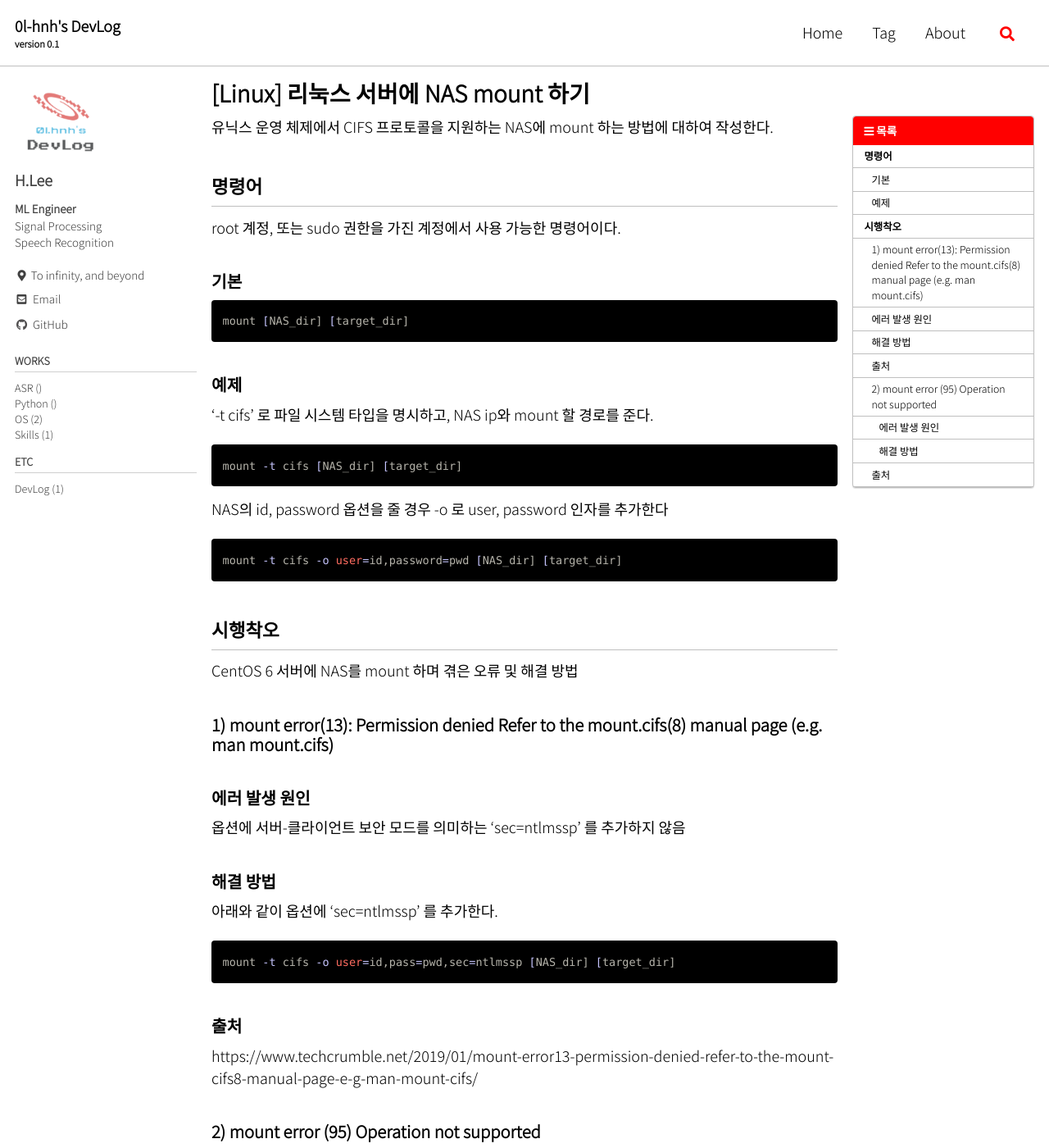
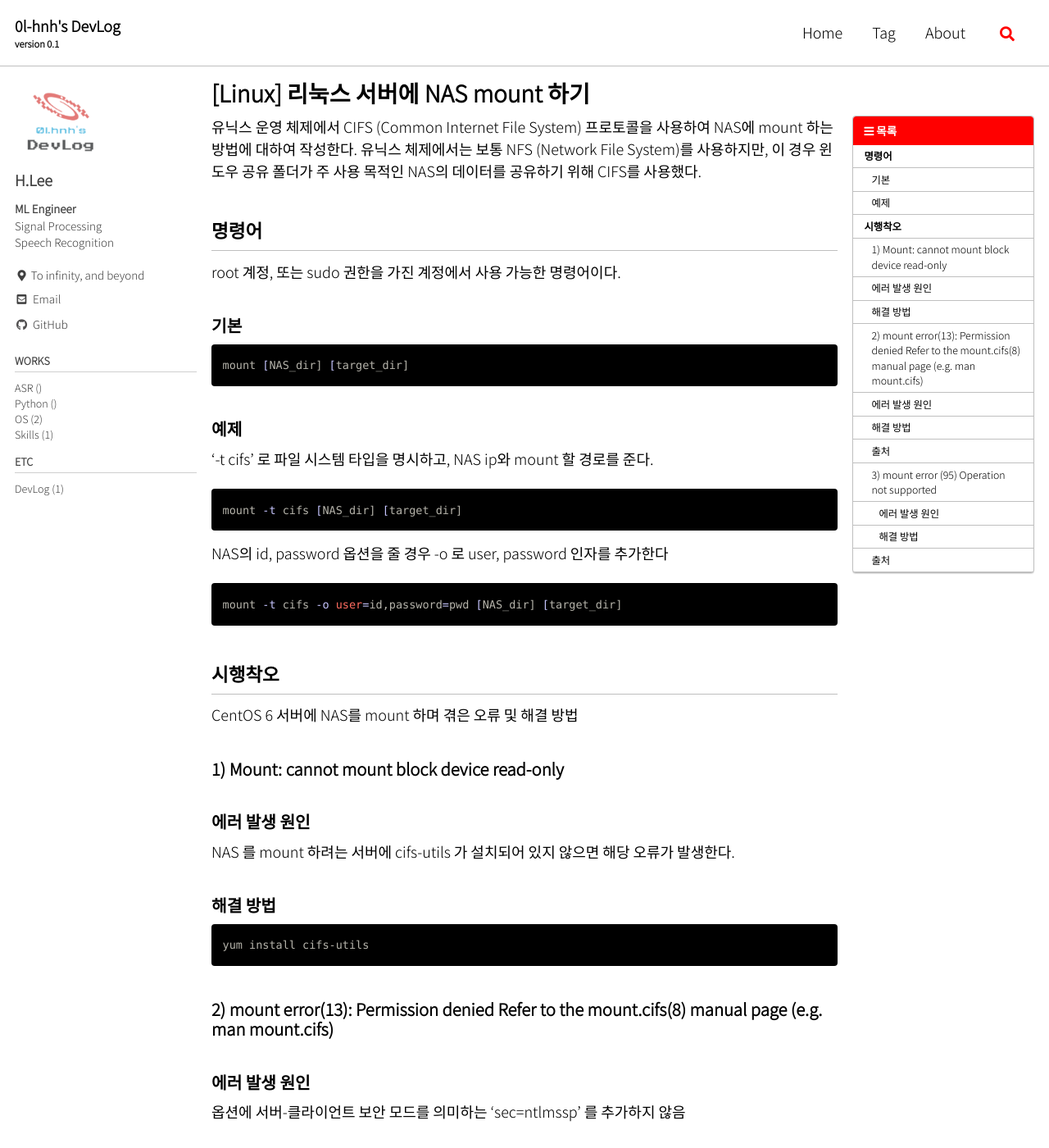
Before and after one commit to 0l-hnh/0l-hnh.github.io, a Jekyll site: the page built from _posts/2022-03-13-mount2nas.md, in a window 1280 px wide and 1400 px high. Shown: the whole window at 82% size. Built offline with Jekyll 4.4.1, drawn with Linux system fonts in a browser that asks for light colours; cached includes are drawn as plain includes; some web fonts are replaced; some of the changed text lies outside the part shown.

Commit message:
22.03.14 Moidifed some post

````diff
--- a/_posts/2022-03-13-mount2nas.md
+++ b/_posts/2022-03-13-mount2nas.md
@@ -17,7 +17,7 @@ toc_icon: "bars"
 toc_sticky: true
 ---
 
-유닉스 운영 체제에서 CIFS 프로토콜을 지원하는 NAS에 mount 하는 방법에 대하여 작성한다.
+유닉스 운영 체제에서 CIFS (Common Internet File System) 프로토콜을 사용하여 NAS에 mount 하는 방법에 대하여 작성한다. 유닉스 체제에서는 보통 NFS (Network File System)를 사용하지만, 이 경우 윈도우 공유 폴더가 주 사용 목적인 NAS의 데이터를 공유하기 위해 CIFS를 사용했다.
 
 ## 명령어
 root 계정, 또는 sudo 권한을 가진 계정에서 사용 가능한 명령어이다.
@@ -36,7 +36,14 @@ mount -t cifs -o user=id,password=pwd [NAS_dir] [target_dir]
 ```
 ## 시행착오
 CentOS 6 서버에 NAS를 mount 하며 겪은 오류 및 해결 방법
-### 1) mount error(13): Permission denied Refer to the mount.cifs(8) manual page (e.g. man mount.cifs)
+### 1) Mount: cannot mount block device read-only
+### 에러 발생 원인
+NAS 를 mount 하려는 서버에 cifs-utils 가 설치되어 있지 않으면 해당 오류가 발생한다.
+### 해결 방법
+```bash
+yum install cifs-utils
+```
+### 2) mount error(13): Permission denied Refer to the mount.cifs(8) manual page (e.g. man mount.cifs)
 ### 에러 발생 원인
 옵션에 서버-클라이언트 보안 모드를 의미하는  'sec=ntlmssp' 를 추가하지 않음
 ### 해결 방법
@@ -47,7 +54,7 @@ mount -t cifs -o user=id,pass=pwd,sec=ntlmssp [NAS_dir] [target_dir]
 ### 출처
 https://www.techcrumble.net/2019/01/mount-error13-permission-denied-refer-to-the-mount-cifs8-manual-page-e-g-man-mount-cifs/
 
-### 2) mount error (95) Operation not supported
+### 3) mount error (95) Operation not supported
 #### 에러 발생 원인
 mount 시 SMB 버전이 맞지 않을 경우 해당 오류 발생. 예를 들어, CentOS 6 에 최소 SMB 버전이 2인 NAS를 mount 시도할 시 시스템에서 지원하는 SMB  버전이 맞지 않아 위와 같은 오류가 발생할 수 있다.
 
````
Also changed, not shown: _posts/2022-03-12-awk.md (+1 -1 lines).
